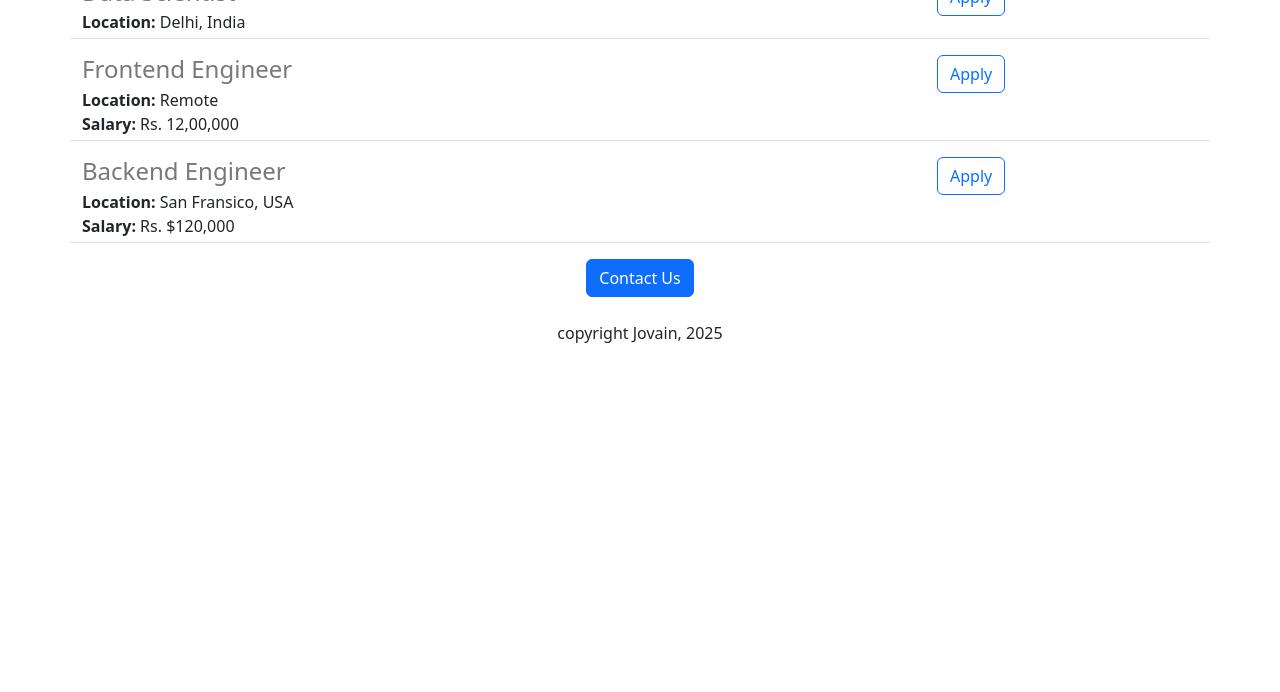
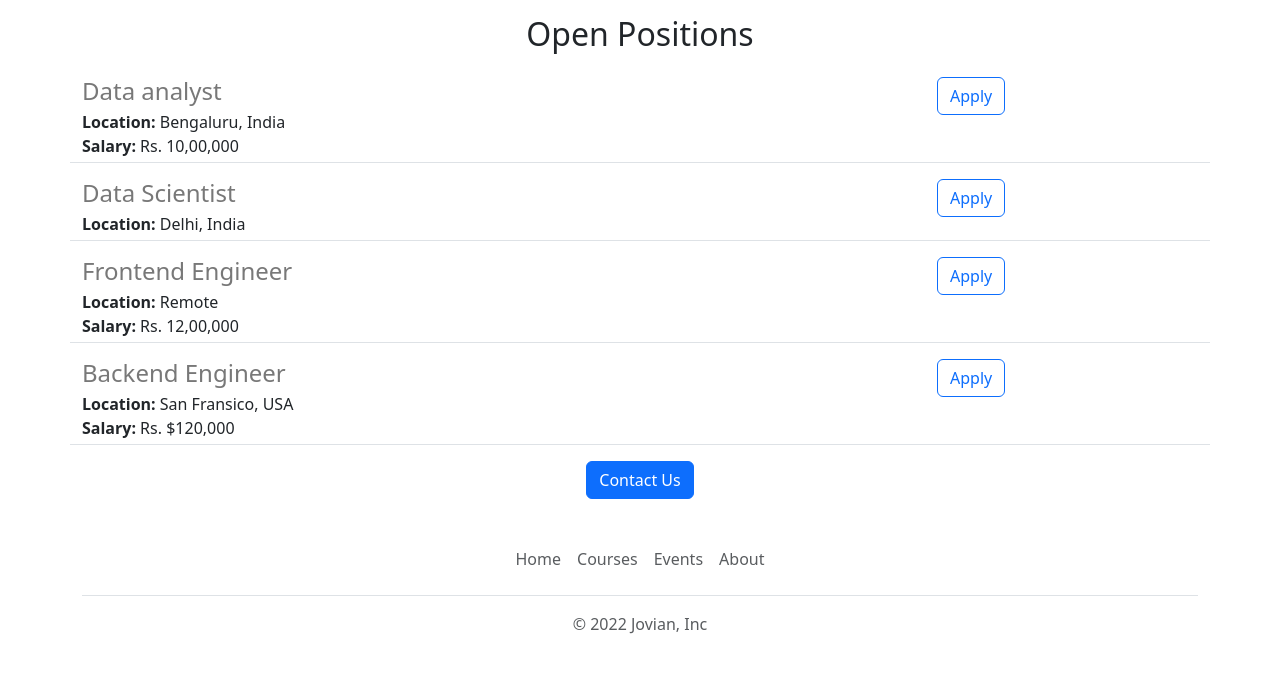
Before and after one commit to devanshmishraa/jovian-careers-website, a Flask app: page / in a window 1280 px wide. Shown: the part 833-1525 px from the top of the page. Before the commit the page ends 1176 px from the top, so only its background shows below. Run offline with Flask 3, Linux system fonts and the light colour scheme.

Commit message:
functionl and asthetics changes

```diff
--- a/myproject/app.py
+++ b/myproject/app.py
@@ -4,9 +4,9 @@ app = Flask(__name__)
 
 JOBS = [
     {'id' : 1,
-     'title': 'Data nalyst',
+     'title': 'Data analyst',
      'location' : 'Bengaluru, India',
-     'salary' : 'Rs. 1,00,000'},
+     'salary' : 'Rs. 10,00,000'},
      {
          'id' : 2,
          'title' : 'Data Scientist',
--- /dev/null
+++ b/myproject/templates/footer.html
@@ -0,0 +1,12 @@
+<div class="container">
+  <footer class="py-3 my-4">
+    <ul class="nav justify-content-center border-bottom pb-3 mb-3">
+      <li class="nav-item"><a  target="_blank" href="https://www.jovian.ai" class="nav-link px-2 text-muted">Home</a></li>
+      <li class="nav-item"><a  target="_blank" href="https://jovian.ai/learn" class="nav-link px-2 text-muted">Courses</a></li>
+
+      <li class="nav-item"><a target="_blank" href="https://jovian.ai/events" class="nav-link px-2 text-muted">Events</a></li>
+      <li class="nav-item"><a  target="_blank" href="https://jovian.ai/about" class="nav-link px-2 text-muted">About</a></li>
+    </ul>
+    <p class="text-center text-muted">&copy; 2022 Jovian, Inc</p>
+  </footer>
+</div>
--- a/myproject/templates/home.html
+++ b/myproject/templates/home.html
@@ -9,19 +9,28 @@
                 #banner{
                     height: 360px;
                     width:100%;
+                    object-fit:cover;
+                    margin-bottom:16px
 
                 }
             </style>
         </head>
 
         <body>
+            {% include 'nav.html' %}
+            <img class="img-fluid" id="banner" src="http://127.0.0.1:5000/static/banner%20copy.jpg/" height="320">
             <div class="container">
                 <H1 class=" text-center mt-2 mb-4"> {{company_name}} Careers</H1>
-                <img class="img-fluid" id="banner" src="http://127.0.0.1:5000/static/banner%20copy.jpg/" height="320">
-                <h2 class=" text-center mt-2 mb-4">About Jovian</h2>
+                <div class="row" style="margin-bottom:16px">
+                    <div class="col-md-6">
                 <p class = 'lead'>
                     Lorem ipsum dolor sit amet, consectetur adipiscing elit. Sed do eiusmod tempor incididunt ut labore et dolore magna aliqua. Ut enim ad minim veniam, quis nostrud exercitation ullamco laboris nisi ut aliquip ex ea commodo consequat. Duis aute irure dolor in reprehenderit in voluptate velit esse cillum dolore eu fugiat nulla pariatur. Excepteur sint occaecat cupidatat non proident, sunt in culpa qui officia deserunt mollit anim id est laborum.
                 </p>
+                    </div>
+                    <div class="d-none d-md-block col-md-6">
+                    <img src="static/people_working.jpg" style="height:320px;border-radius: 4px;">
+                    </div>
+                </div>
                 <h2 class= "text-center mt-2 mb-4">Open Positions</h2>
                 <p>
                     {% for job in jobs%}
@@ -29,12 +38,13 @@
                     {% endfor %}
                 </p>
                 <div class="text-center">
-                    <button class="btn btn-primary bin-lg">Contact Us</button>
-                    <p class = mt-4>copyright Jovain, 2025</p>
+                    <a class="btn btn-primary bin-lg" href="mailto:hello@jovian.ai?subject=Questions%20about%20Job%20Openings&body=My%20name%3A%20%3Cyour%20name%20here%3E%0D%0AMy%20question%3A%3Center%20question%20here%3E%0D%0A">Contact Us</a>
+
 
                 </div>
 
             </div>
+            {%include 'footer.html' %}
 
         </body>
     </html>
--- a/myproject/templates/jobitems.html
+++ b/myproject/templates/jobitems.html
@@ -14,7 +14,7 @@
         {% endif %}
     </div>
     <div class = "col-3">
-        <button type="button" class="btn btn-outline-primary">Apply</button>
+        <a href="mailto:hello@jovian.ai?subject=Application%20for%20{{job['title']}}&body=My%20name%3A%20%3Cyour%20name%20here%3E%0D%0AMy%20resume%20%3Cresume%20link%3E%0D%0AMy%20linkedin%20link%3A%20%3Clinkedin%20link%3E" type="button" class="btn btn-outline-primary">Apply</a>
     </div>
 
 </div>
--- /dev/null
+++ b/myproject/templates/nav.html
@@ -0,0 +1,9 @@
+<nav class="navbar shadow-sm fixed-top bg-white">
+  <div class="container-fluid">
+    <a class="navbar-brand" href="#">
+      <img src="/static/bootstrap-logo.svg" alt="" width="30" height="24" class="d-inline-block align-text-top">
+      Jovian
+    </a>
+  </div>
+</nav>
+<div style="height:56px"></div>
```
Also changed, not shown: myproject/static/bootstrap-logo.svg (added), 1 other file.
